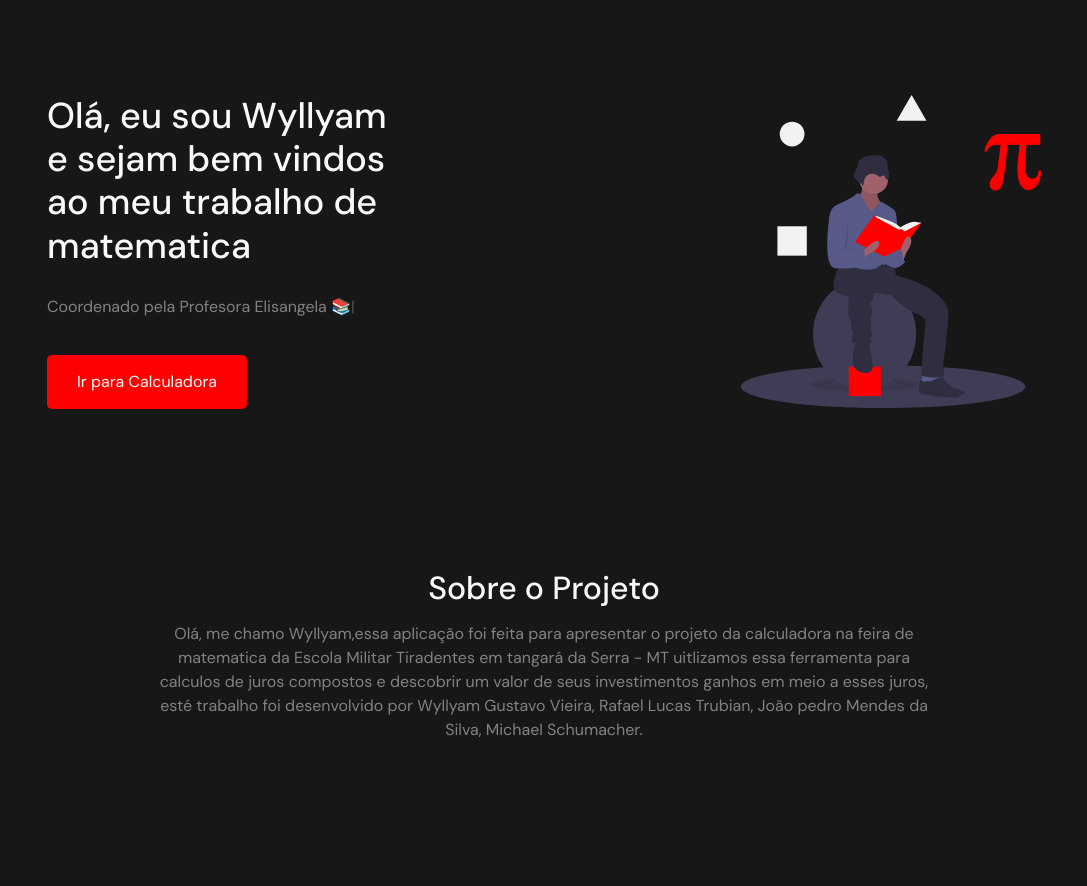
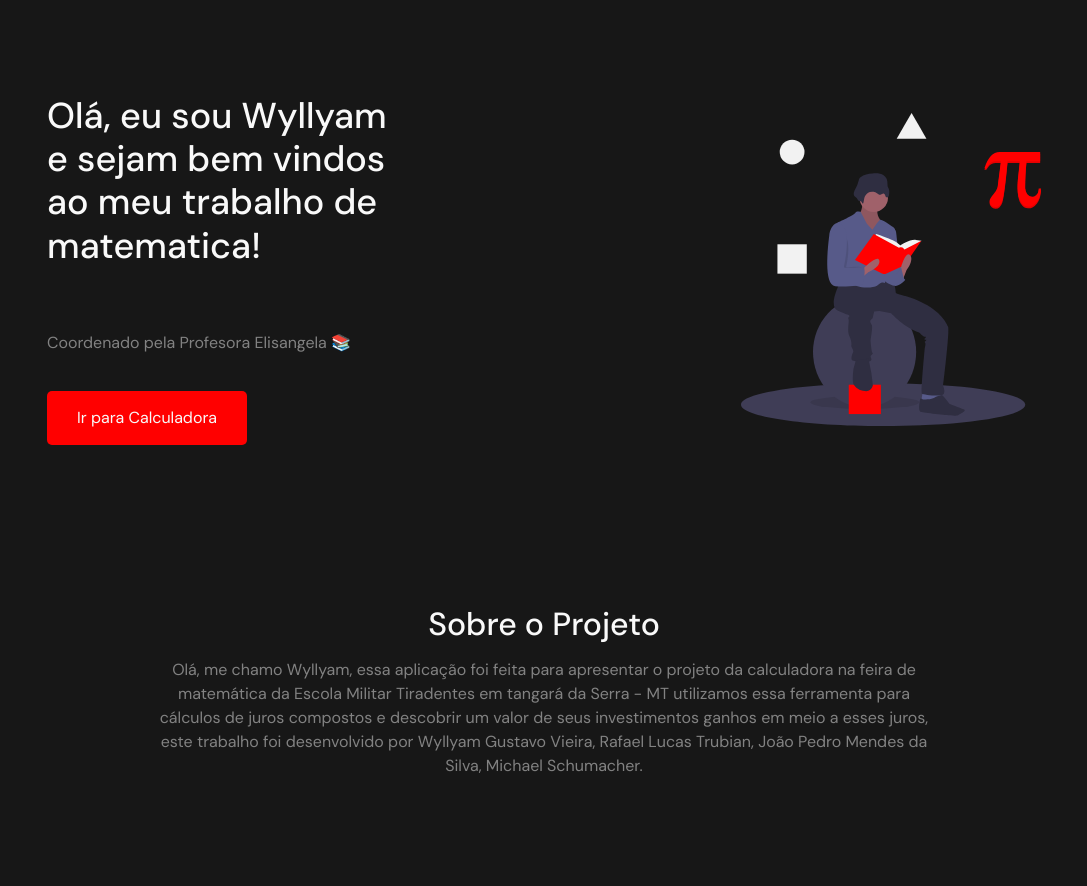
Before and after one commit to wyllyamvieira/calculadora-de-juros-compostos, a plain HTML site: page index.html in a window 1280 px wide. Shown: the part 66-952 px from the top of the page, without its empty margins (96-1183 px from the left). Drawn offline with nearby package versions, Linux system fonts and the light colour scheme.

Commit message:
Update index.html

```diff
--- a/index.html
+++ b/index.html
@@ -29,7 +29,7 @@
       <section class="intro">
          <div class="container">
             <div class="group1">
-               <h1>Olá, eu sou Wyllyam e sejam bem vindos ao meu trabalho de matematica </h1>
+               <h1>Olá, eu sou Wyllyam e sejam bem vindos ao meu trabalho de matematica! </h1>
                <div class="type-animation">
                   <p id="typed"></p>
                </div>
@@ -42,7 +42,11 @@
       <section class="about" id="sobre">
          <div class="container">
             <h2>Sobre o Projeto</h2>
-            <p>Olá, me chamo Wyllyam,essa aplicação foi feita para apresentar o projeto da calculadora na feira de matematica da Escola Militar Tiradentes em tangará da Serra - MT uitlizamos essa ferramenta para calculos de juros compostos e descobrir um valor de seus investimentos ganhos em meio a esses juros, esté trabalho foi desenvolvido por Wyllyam Gustavo Vieira, Rafael Lucas Trubian, João pedro Mendes da Silva, Michael Schumacher.</p>
+            <p>Olá, me chamo Wyllyam, essa aplicação foi feita para apresentar o projeto da calculadora na
+                feira de matemática da Escola Militar Tiradentes em tangará da Serra - MT utilizamos essa
+                ferramenta para cálculos de juros compostos e descobrir um valor de seus investimentos ganhos
+                em meio a esses juros, este trabalho foi desenvolvido por Wyllyam Gustavo Vieira, Rafael Lucas
+                Trubian, João Pedro Mendes da Silva, Michael Schumacher.</p>
          </div>
       </section>
       <section class="servicos" id="calculadora">
@@ -77,11 +81,11 @@
                             <legend>Prazo</legend>
                             <div class="col-md-4">
                                 <label class="control-label">Em meses (padrão)</label>
-                                <input class="prazo form-control" type="number"  step="0.01" placeholder="Meses">
+                                <input class="prazo form-control" type="number"  step="1" placeholder="Meses">
                             </div>
                             <div class="col-md-4">
                                 <label>Ou em anos</label>
-                                <input class="prazoAno dataput form-control" type="number"  step="0.01" placeholder="Caso Não Houver,  Manter vazio">
+                                <input class="prazoAno dataput form-control" type="number"  step="1" placeholder="Caso Não Houver,  Manter vazio">
                             </div>
                             <div class="col-md-4">
                                 <label>Ou até data específica</label>
@@ -91,7 +95,7 @@
                         <hr>
                         <div class="row">
                             <div class="col-md-12 text-center">
-                                <input type="submit" class="simulaUm" style="  padding: 10px 20px;
+                                <input type="submit" class="simulaUm" style=" padding: 10px 20px;
                                 border: none;
                                 font-size: 17px;
                                 color: #fff;
@@ -129,10 +133,11 @@
                                 </tbody>
                             </table>
                         </div>
-                        <section>
-                            <label class="control-label">Dados parciais e acumulados:</label>
-                            <p></p>
-                            <div id="printfinal" class="table-responsive">
+                    </hr>
+                </div>
+                <hr>
+                    <div id="printfinal" class="row resultados">
+                        <div class="table-responsive">
                             <table class="table table-borderless">
                                 <thead>
                                     <tr>
@@ -143,12 +148,13 @@
                                         <th>Acumulado</th>
                                     </tr>
                                 </thead>
-                                    <tbody></tbody>
+                                <tbody>
+
+                                </tbody>
                             </table>
                         </div>
-                        </section>
+                    </hr>
                 </div>
-                </section>
     </div>
             <script src="https://code.jquery.com/jquery-3.3.1.min.js"></script>
             <script src="calculadora.js"></script>
@@ -185,19 +191,6 @@
    </footer>
    <script src="https://cdn.jsdelivr.net/npm/typed.js@2.0.12"></script>
    <script src="https://unpkg.com/scrollreveal"></script>
-   <script>
-      var typed = new Typed('#typed', {
-         stringsElement: '#typed-strings', typeSpeed: 30
-      })
-      const sr = ScrollReveal({
-            origin: 'top',
-            distance: '50px',
-            duration: 2000,
-            reset: true
-        });
-        ScrollReveal().reveal('.proj-card', { delay: 300, opacity: .2, origin: 'bottom' });
-        ScrollReveal().reveal('.ser-card', { delay: 300, opacity: .2, origin: 'bottom' });
-        ScrollReveal().reveal('.skill-card', { delay: 300, opacity: .2, origin: 'bottom' });
-   </script>
+
 </body>
 </html>
```
Lines whose indentation alone changed are shown as unchanged.
